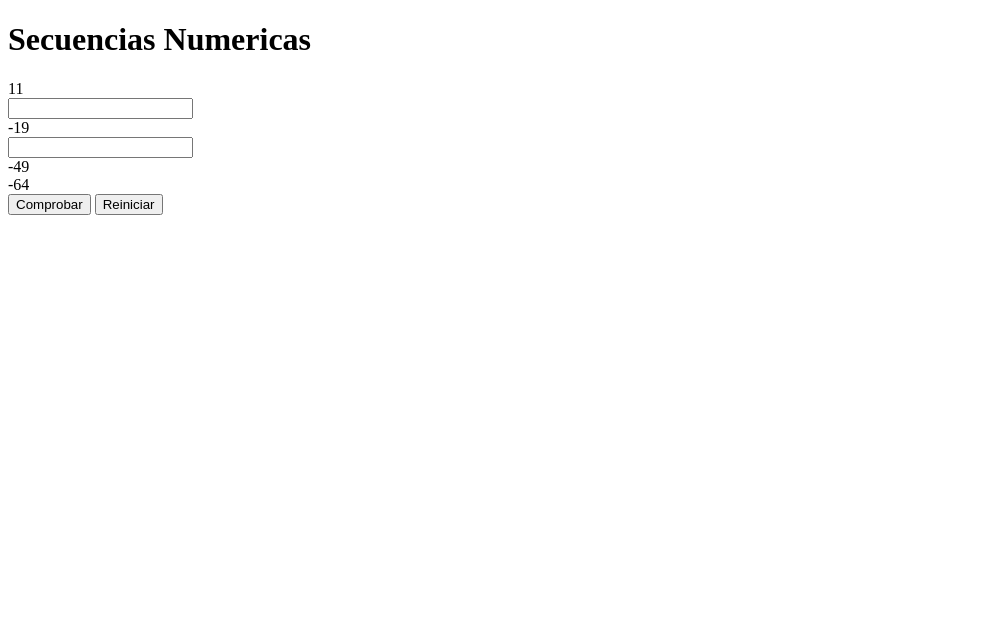
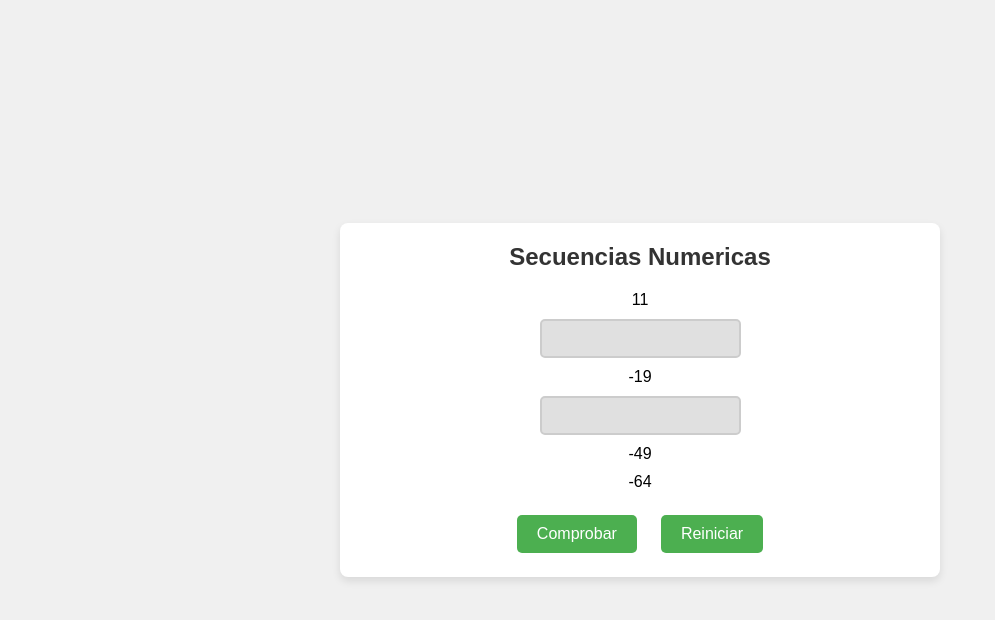
Before and after one commit to Danryu01/SecuenciasNumericasApp, a plain HTML site: page index.html in a window 1280 px wide. Shown: the whole page, without its empty margins (0-995 px from the left). Drawn offline with Linux system fonts and the light colour scheme.

Commit message:
se cambio codigo de script.js para comprobacion y se cambio CSS

```diff
--- a/index.html
+++ b/index.html
@@ -5,6 +5,96 @@
 	<meta name="viewport" content="width=device-width, initial-scale=1">
 	<title>Secuencias Numericas</title>
 </head>
+<style>
+        body {
+            font-family: Arial, sans-serif;
+            background-color: #f0f0f0;
+            margin: 0;
+            padding: 0;
+            display: flex;
+            justify-content: center;
+            align-items: center;
+            height: 100vh;
+        }
+
+        .main {
+            background-color: #ffffff;
+            border-radius: 8px;
+            box-shadow: 0 4px 8px rgba(0, 0, 0, 0.1);
+            padding: 20px;
+            max-width: 600px;
+            width: 100%;
+            box-sizing: border-box;
+            text-align: center;
+        }
+
+        .title h1 {
+            margin: 0;
+            font-size: 24px;
+            color: #333333;
+        }
+
+        .quiz {
+            margin: 20px 0;
+        }
+
+        .alternatives {
+            display: flex;
+            flex-direction: column;
+            gap: 10px;
+        }
+
+        .answer {
+            background-color: #e0e0e0;
+            border: 2px solid #cccccc;
+            border-radius: 5px;
+            padding: 10px;
+            cursor: pointer;
+            transition: background-color 0.3s, border-color 0.3s;
+        }
+
+        .answer:hover {
+            background-color: #d0d0d0;
+            border-color: #bbbbbb;
+        }
+
+        .result {
+            margin-top: 20px;
+            display: flex;
+            justify-content: center;
+            gap: 20px;
+        }
+
+        .result button {
+            background-color: #4CAF50;
+            border: none;
+            color: white;
+            padding: 10px 20px;
+            text-align: center;
+            text-decoration: none;
+            display: inline-block;
+            font-size: 16px;
+            margin: 4px 2px;
+            cursor: pointer;
+            border-radius: 5px;
+            transition: background-color 0.3s;
+        }
+
+        .result button:hover {
+            background-color: #45a049;
+        }
+
+        @media (max-width: 600px) {
+            .main {
+                padding: 15px;
+            }
+
+            .result button {
+                font-size: 14px;
+                padding: 8px 16px;
+            }
+        }
+    </style>
 <body>
 	<div class="main">
 		<div class="title">
--- a/script.js
+++ b/script.js
@@ -37,7 +37,7 @@ const hideSomeSequences = () => {
 const showQuiz = () => {
 	for(let i=0;i<sequencesHide.length;i++){
 		if(sequencesHide[i]==="_"){
-			alternatives.innerHTML += `<div class="alternative"><input class="answer" valueNumber="${i}" type="number"></input></div>`;
+			alternatives.innerHTML += `<div class="alternative"><input class="answer" valueNumber="${i}" type="number"></input><i class="out"></i></div>`;
 		}
 		else{
 			alternatives.innerHTML += `<div class="alternative">${sequencesHide[i]}</div>`;
@@ -49,6 +49,8 @@ document.querySelector('#register').addEventListener('click', () => {
 	const getAnswersValue = document.querySelectorAll('.answer');
 	let result = "";
 	getAnswersValue.forEach((answer) => {
+		let parent = answer.parentElement;
+		let icon = parent.querySelector(".out");
 		let position = answer.getAttribute("valueNumber");
 		let value = answer.value;
 		if(sequences[position]==value){
@@ -57,7 +59,7 @@ document.querySelector('#register').addEventListener('click', () => {
 		else{
 			result = "✘";
 		}
-		answer.value = result;
+		icon.innerHTML = result;
 	})
 
 })
```
